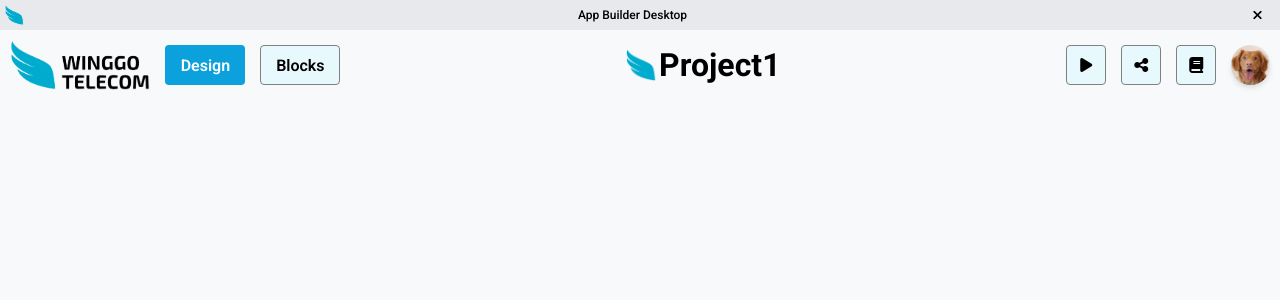
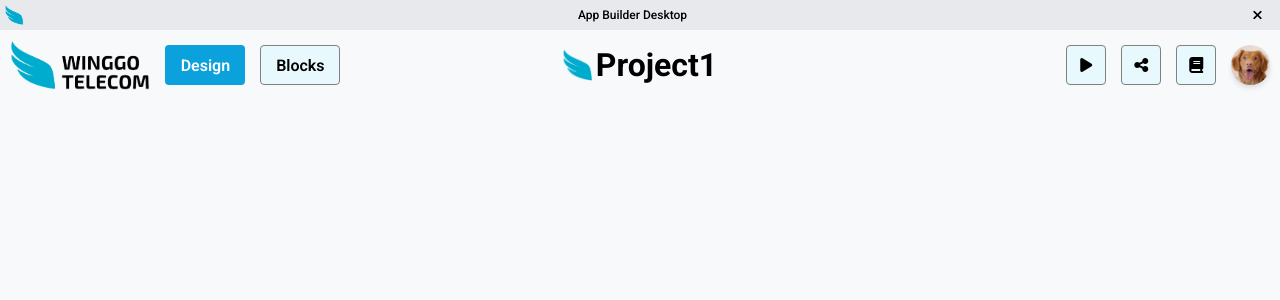
Before and after one commit to randrei12/app-builder-desktop, a React (Vite) app: page / in a window 1280 px wide. Shown: the top 300 px of the page. Built offline with nearby package versions, Linux system fonts and the light colour scheme.

Commit message:
centered project title coz why not?

```diff
--- a/src/scss/components/topBar.scss
+++ b/src/scss/components/topBar.scss
@@ -5,6 +5,7 @@
     display: flex;
     flex-direction: row;
     justify-content: space-between;
+    position: relative;
 
     div {
         display: flex;
@@ -63,6 +64,10 @@
 
     .projectTitle {
         gap: 1px;
+        position: absolute;
+        top: 50%;
+        left: 50%;
+        transform: translate(-50%, -50%);
 
         h1 {
             margin-block: 0px;
```
